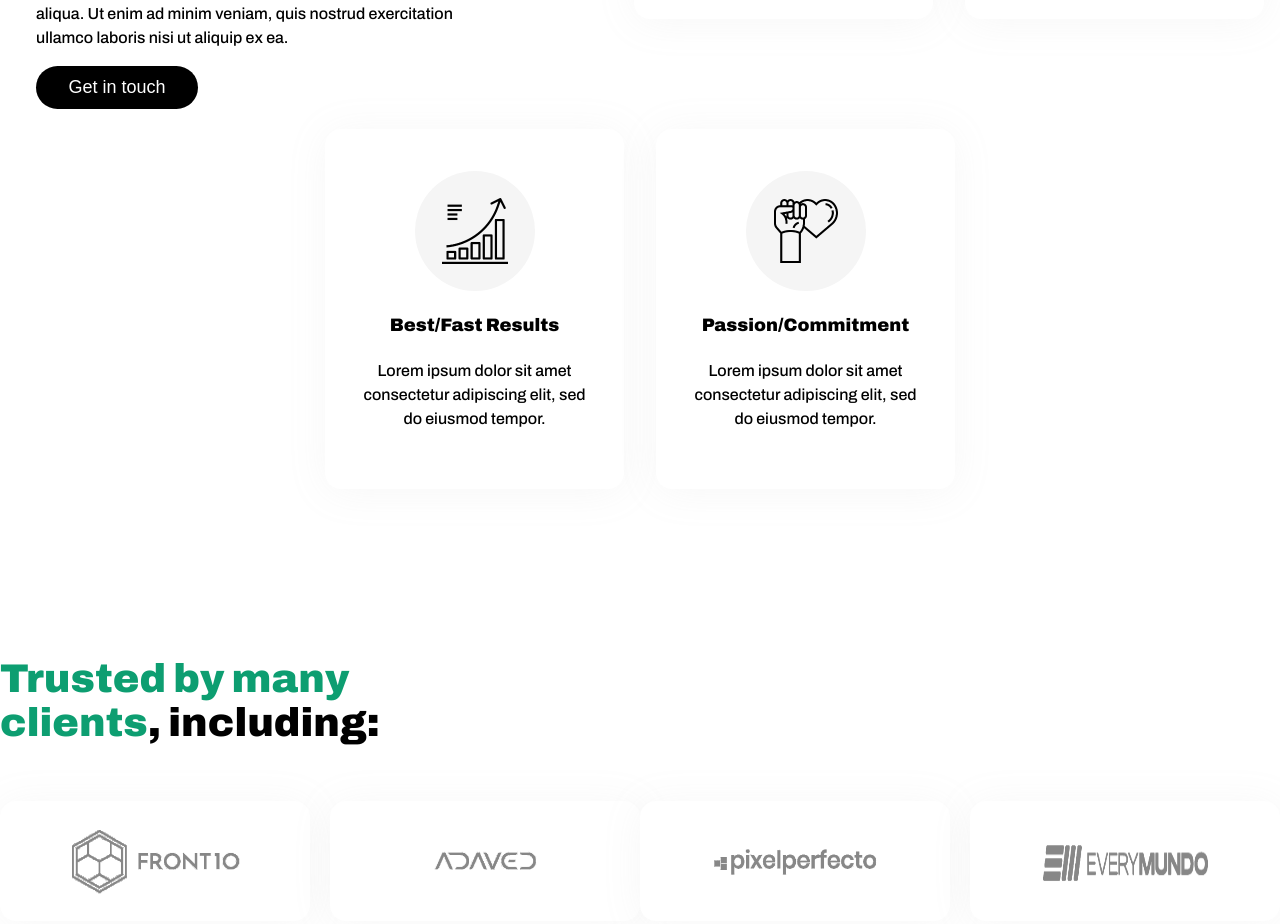
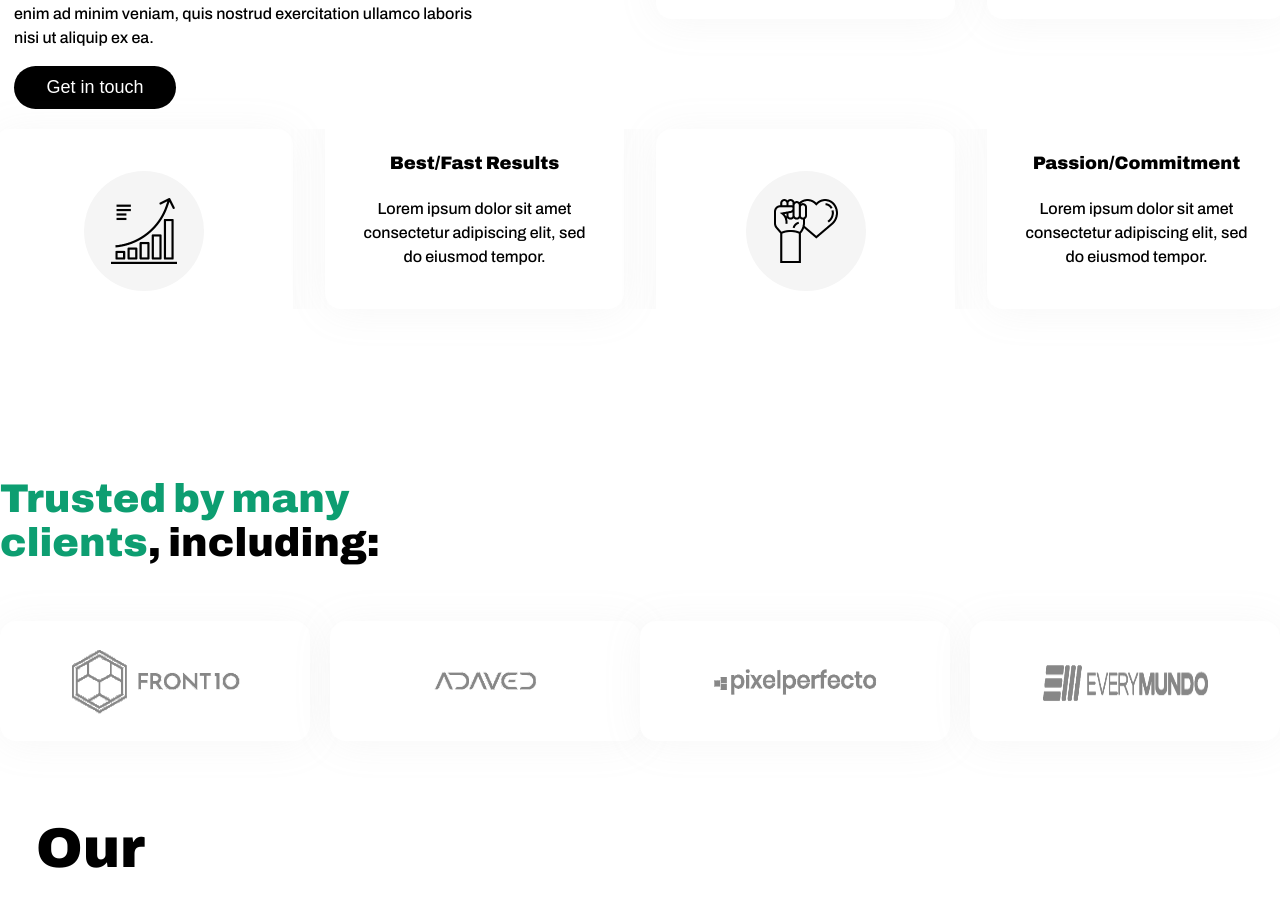
Before and after one commit to a11ysolutions/website, a React (Create React App) app: page / in a window 1280 px wide. Shown: the part 1565-2489 px from the top of the page. Built offline with nearby package versions, Linux system fonts and the light colour scheme.

Commit message:
feat: update achievement cards in desktop viewboard

```diff
--- a/src/Components/Functional/Functional.css
+++ b/src/Components/Functional/Functional.css
@@ -251,8 +251,13 @@
 @media screen and (min-width: 1200px) {
 
   .a11y-qualities-section {
+    display: block;
     flex-direction: row;
+    flex-flow: row wrap;
     column-gap: 32px;
+    justify-content: center;
+    align-items: center;
+    column-count: 4;
   }
 
   .info-with-image {
```
